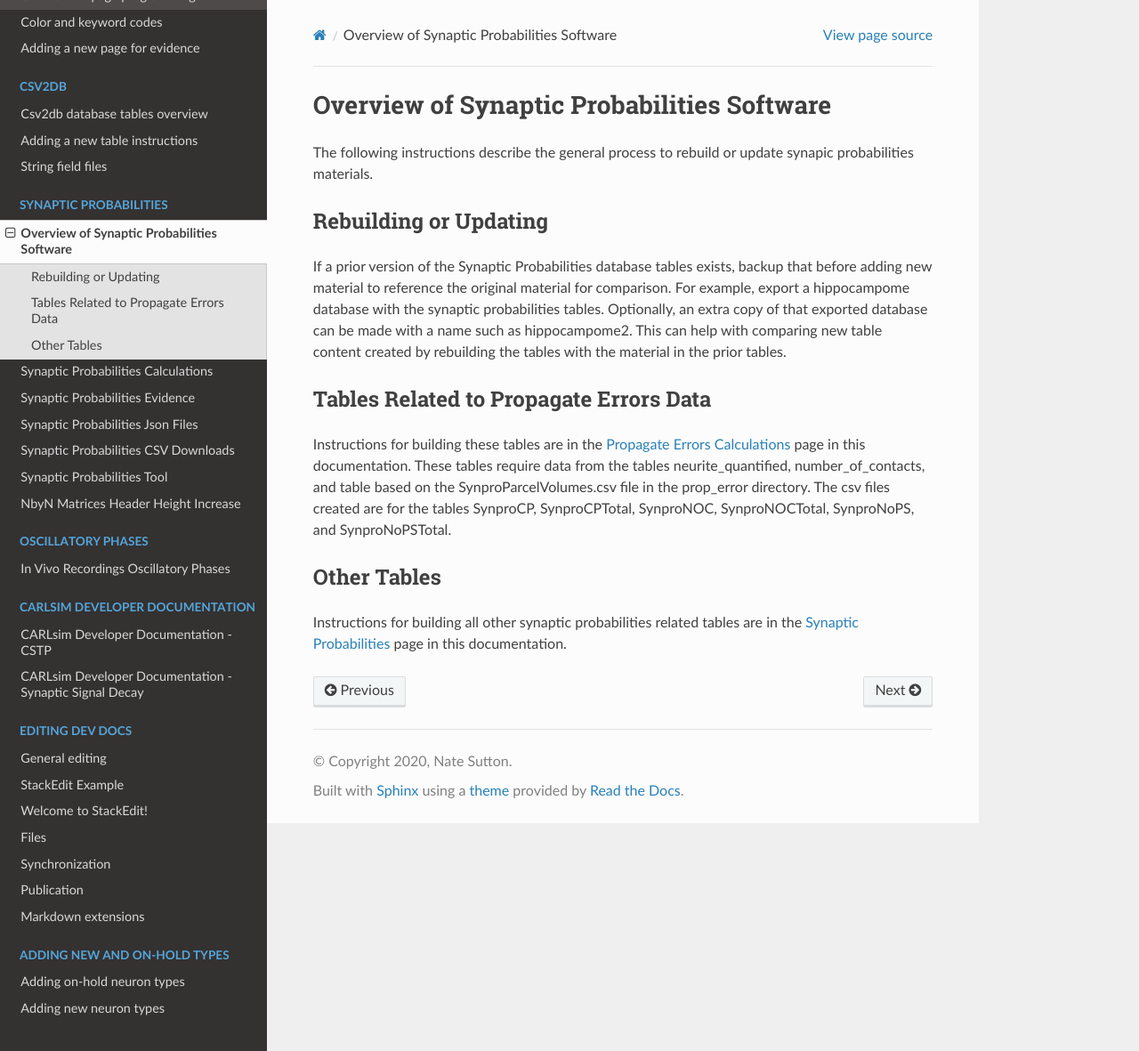
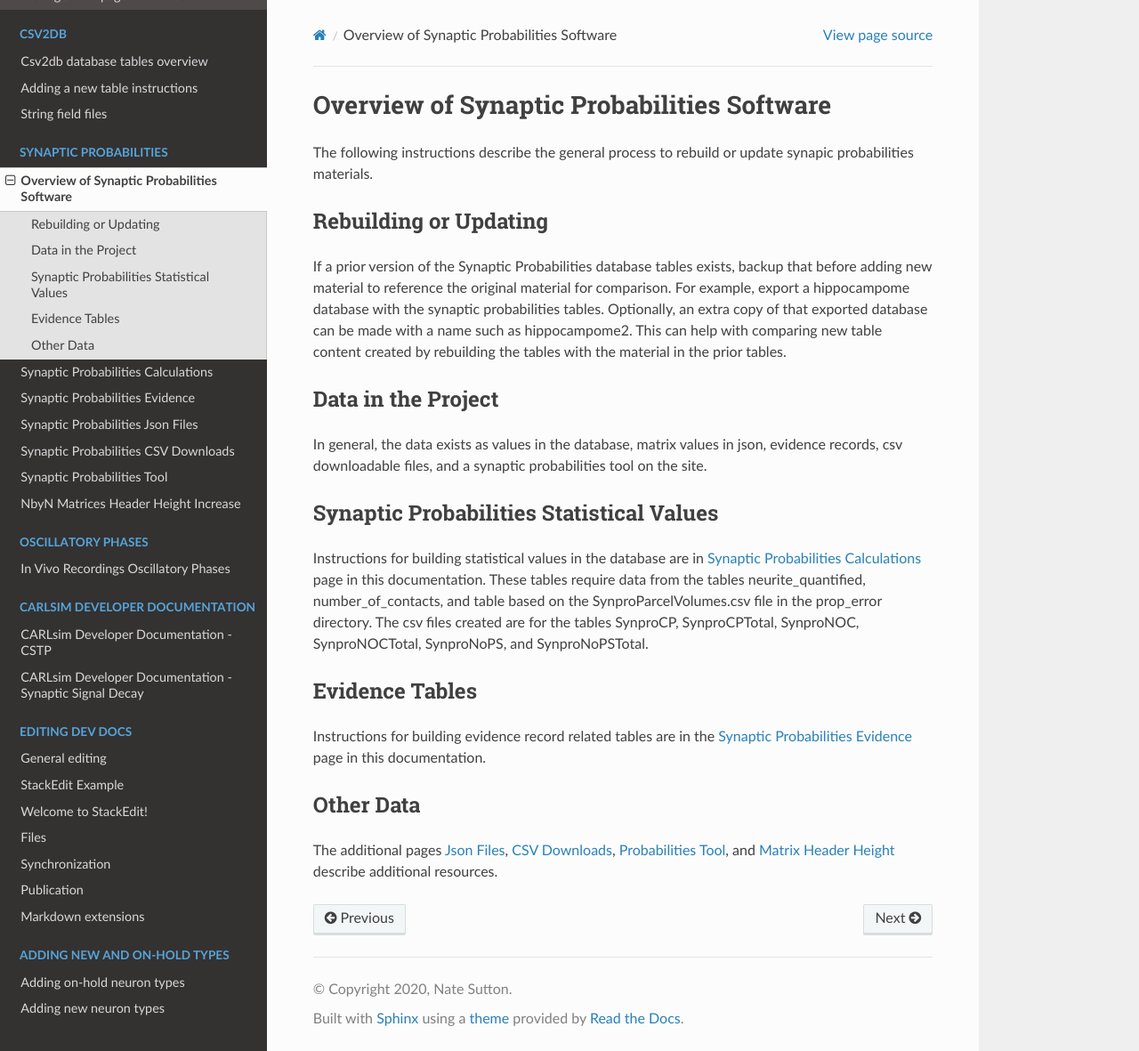
Before and after one commit to Hippocampome-Org/hco_dev_docs, a Sphinx documentation site: the page built from docs/synaptic_probabilities/overview.md, in a window 1280 px wide and 1181 px high. Shown: the whole window at 89% size. Built offline with Sphinx 7.4.7 and the Read the Docs theme 2.0.0, drawn with Linux system fonts in a browser that asks for light colours; some of the changed text lies outside the part shown.

Commit message:
added to synaptic probabilities overview doc

```diff
--- a/docs/synaptic_probabilities/overview.md
+++ b/docs/synaptic_probabilities/overview.md
@@ -5,16 +5,21 @@ The following instructions describe the general process to rebuild or update syn
 
 ## Rebuilding or Updating
 
-If a prior version of the Synaptic Probabilities database tables exists, backup that before adding new material to reference
-the original material for comparison. For example, export a hippocampome database with the synaptic probabilities tables. Optionally,
-an extra copy of that exported database can be made with a name such as hippocampome2. This can help with comparing new table content
-created by rebuilding the tables with the material in the prior tables.
+If a prior version of the Synaptic Probabilities database tables exists, backup that before adding new material to reference the original material for comparison. For example, export a hippocampome database with the synaptic probabilities tables. Optionally, an extra copy of that exported database can be made with a name such as hippocampome2. This can help with comparing new table content created by rebuilding the tables with the material in the prior tables.
 
-## Tables Related to Propagate Errors Data
+## Data in the Project
 
-Instructions for building these tables are in the [Propagate Errors Calculations](https://hco-dev-docs.readthedocs.io/en/latest/synaptic_probabilities/propagate_errors.html) page in this documentation.
+In general, the data exists as values in the database, matrix values in json, evidence records, csv downloadable files, and a synaptic probabilities tool on the site.
+
+## Synaptic Probabilities Statistical Values
+
+Instructions for building statistical values in the database are in [Synaptic Probabilities Calculations](https://hco-dev-docs.readthedocs.io/en/latest/synaptic_probabilities/propagate_errors.html) page in this documentation.
 These tables require data from the tables neurite_quantified, number_of_contacts, and table based on the SynproParcelVolumes.csv file in the prop_error directory. The csv files created are for the tables SynproCP, SynproCPTotal, SynproNOC, SynproNOCTotal, SynproNoPS, and SynproNoPSTotal.
 
-## Other Tables
+## Evidence Tables
 
-Instructions for building all other synaptic probabilities related tables are in the [Synaptic Probabilities](https://hco-dev-docs.readthedocs.io/en/latest/synaptic_probabilities/fragment.html) page in this documentation.
+Instructions for building evidence record related tables are in the [Synaptic Probabilities Evidence](https://hco-dev-docs.readthedocs.io/en/latest/synaptic_probabilities/fragment.html) page in this documentation.
+
+## Other Data
+
+The additional pages [Json Files](https://hco-dev-docs.readthedocs.io/en/latest/synaptic_probabilities/json_files.html), [CSV Downloads](https://hco-dev-docs.readthedocs.io/en/latest/synaptic_probabilities/csv_dls.html), [Probabilities Tool](https://hco-dev-docs.readthedocs.io/en/latest/synaptic_probabilities/probabilities_tool.html), and [Matrix Header Height](https://hco-dev-docs.readthedocs.io/en/latest/synaptic_probabilities/header_height.html) describe additional resources.
```
